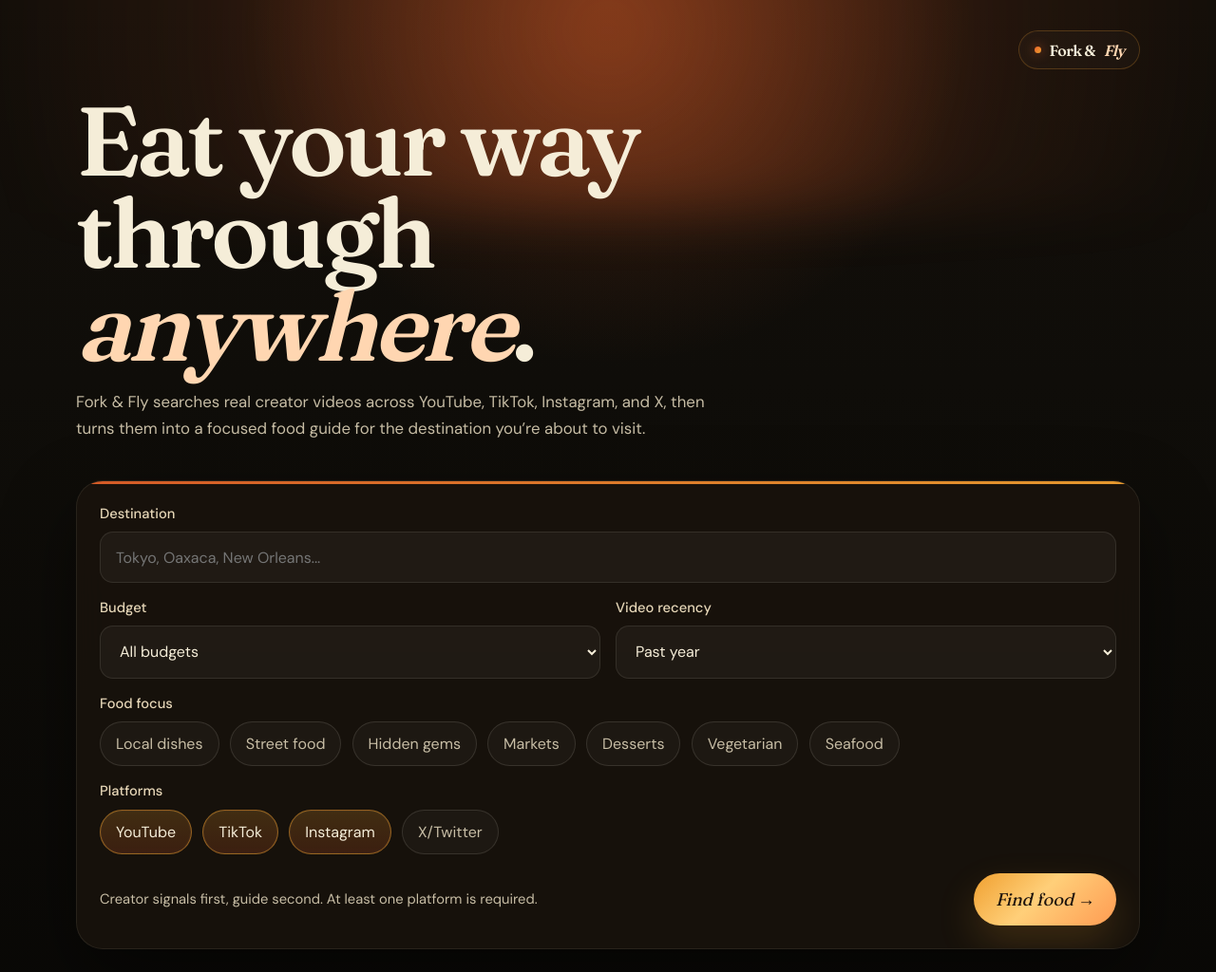
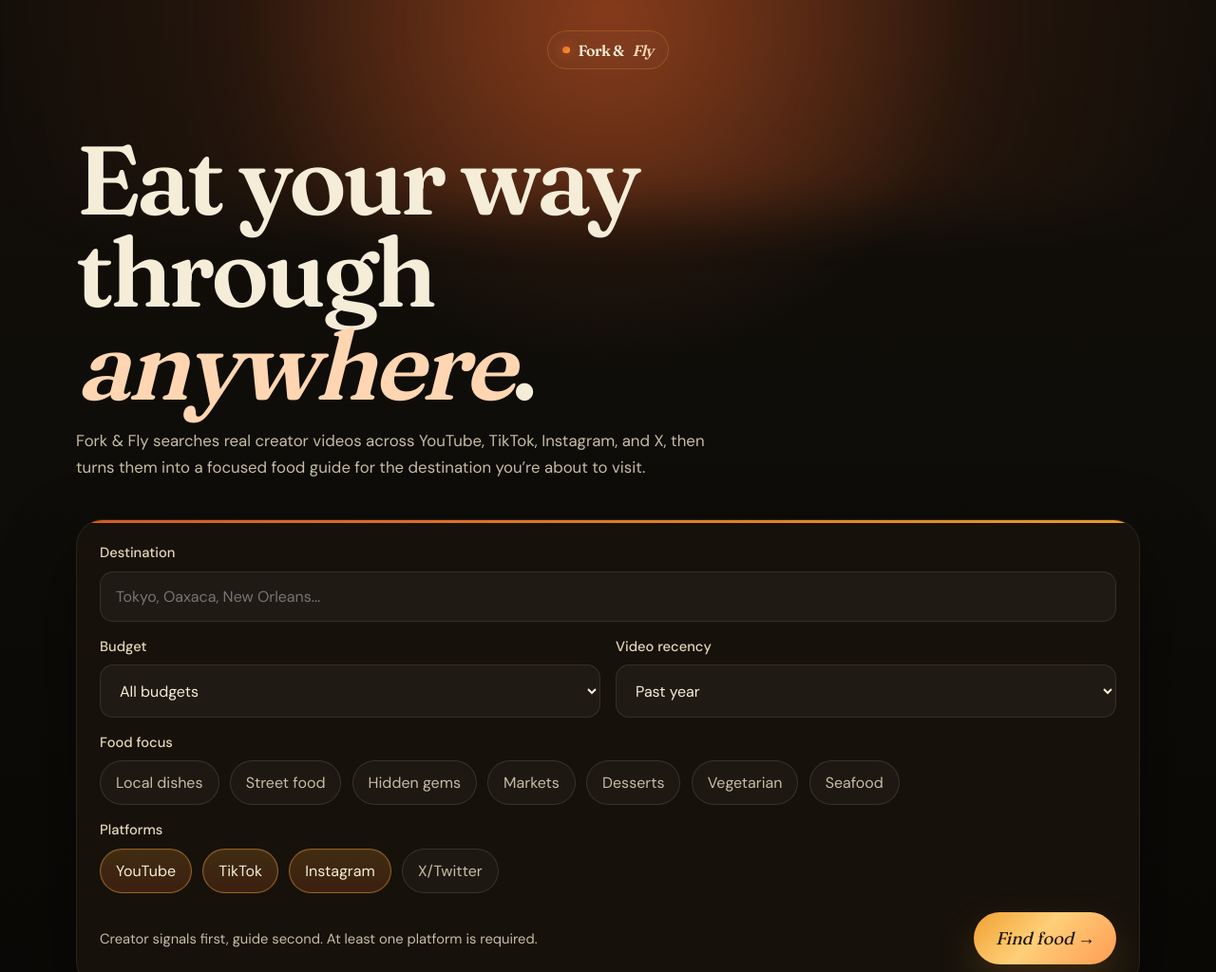
Before and after one commit to vidhu-hegde/Fork-Fly, a website: page public/index.html in a window 1280 px wide. Shown: the top 1024 px of the page at 95% size. Drawn offline with Linux system fonts and the light colour scheme.

Commit message:
Center Fork & Fly brand mark

```diff
--- a/public/index.html
+++ b/public/index.html
@@ -83,9 +83,12 @@
       }
 
       .brand-mark {
-        position: absolute;
-        top: 2rem;
-        right: 0;
+        display: flex;
+        justify-content: center;
+        margin: 0 auto;
+      }
+
+      .brand-pill {
         display: inline-flex;
         align-items: center;
         gap: 0.55rem;
@@ -100,7 +103,7 @@
         letter-spacing: -0.04em;
       }
 
-      .brand-mark::before {
+      .brand-pill::before {
         content: "";
         width: 0.45rem;
         height: 0.45rem;
@@ -109,7 +112,7 @@
         box-shadow: 0 0 12px rgba(232, 98, 42, 0.7);
       }
 
-      .brand-mark em {
+      .brand-pill em {
         color: #ffd6b1;
         font-style: italic;
       }
@@ -699,7 +702,6 @@
         }
 
         .brand-mark {
-          position: static;
           margin-bottom: 2rem;
         }
 
@@ -724,7 +726,9 @@
   </head>
   <body>
     <main class="shell">
-      <a class="brand-mark" href="/">Fork &amp; <em>Fly</em></a>
+      <div class="brand-mark">
+        <a class="brand-pill" href="/">Fork &amp; <em>Fly</em></a>
+      </div>
       <section class="hero">
         <h1>Eat your way through <em>anywhere</em>.</h1>
         <p class="hero-copy">
```
